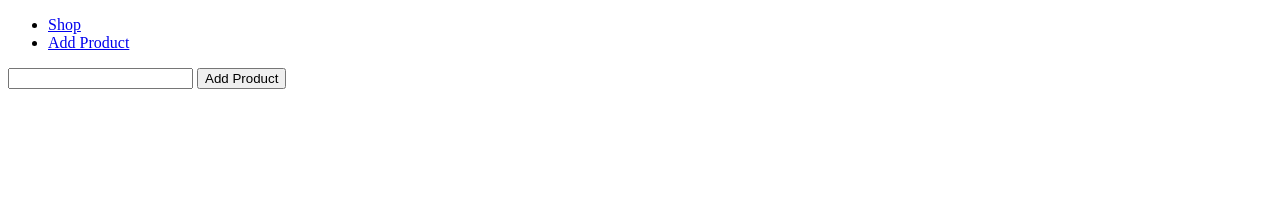
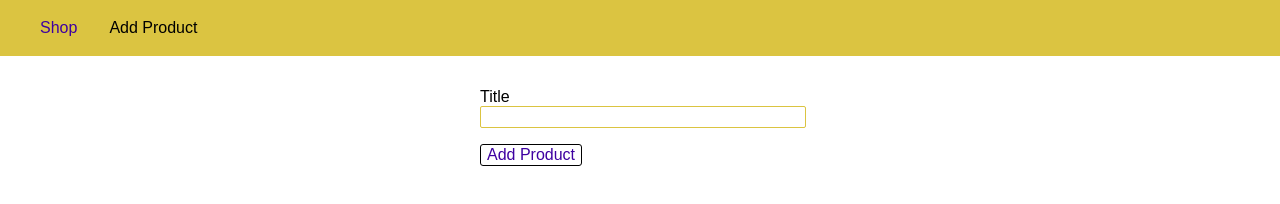
Before and after one commit to FoAMDFun/nodejsbackend, a website: page views/add-product.html in a window 1280 px wide. Drawn offline with Linux system fonts and the light colour scheme.

Commit message:
Static routing added, html and css served

```diff
--- /dev/null
+++ b/helpers/path.js
@@ -0,0 +1,2 @@
+const path = require("path");
+module.exports = path.dirname(require.main.filename);
--- /dev/null
+++ b/public/css/main.css
@@ -0,0 +1,46 @@
+body {
+  margin: 0;
+  padding: 0;
+  box-sizing: border-box;
+  font-family: sans-serif;
+}
+
+main {
+  padding: 1rem;
+}
+
+.main-header {
+  width: 97%;
+  height: 3.5rem;
+  padding: 0 1.5rem;
+  background-color: #dbc441;
+}
+
+.main-header__nav {
+  height: 100%;
+  display: flex;
+  align-items: center;
+}
+
+.main-header__item-list {
+  list-style: none;
+  margin: 0;
+  padding: 0;
+  display: flex;
+}
+
+.main-header__item {
+  margin: 0 1rem;
+  padding: 0;
+}
+
+.main-header__item a {
+  text-decoration: none;
+  color: black;
+}
+
+.main-header__item a:hover,
+.main-header__item a:active,
+.main-header__item a.active {
+  color: #3e00a1;
+}
--- /dev/null
+++ b/public/css/product.css
@@ -0,0 +1,35 @@
+.product-form {
+  width: 20rem;
+  max-width: 90%;
+  margin: auto;
+}
+
+.form-control {
+  margin: 1rem 0;
+}
+
+.form-control label,
+.form-control input {
+  display: block;
+  width: 100%;
+}
+
+.form-control input {
+  border: 1px solid #dbc441;
+  font: inherit;
+  border-radius: 2px;
+}
+
+button {
+  font: inherit;
+  border: 1px solid black;
+  color: #3e00a1;
+  background: white;
+  border-radius: 3px;
+  cursor: pointer;
+}
+
+button:hover {
+  background-color: #3e00a1;
+  color: white;
+}
--- a/routes/404.js
+++ b/routes/404.js
@@ -2,9 +2,11 @@ const path = require("path");
 
 const express = require("express");
 
+const rootDir = require("../helpers/path");
+
 const router = express.Router();
 
 router.use((req, res) => {
-  res.status(404).sendFile(path.join(__dirname, "../views/404.html"));
+  res.status(404).sendFile(path.join(rootDir, "views/404.html"));
 });
 module.exports = router;
--- a/routes/admin.js
+++ b/routes/admin.js
@@ -1,13 +1,15 @@
 const path = require("path");
 
 const express = require("express");
+
+const rootDir = require("../helpers/path");
 
 const router = express.Router();
 
 // Route handling routes
 
 router.get("/add-product", (req, res) => {
-  res.sendFile(path.join(__dirname, "../views/add-product.html"));
+  res.sendFile(path.join(rootDir, "views/add-product.html"));
 });
 
 router.post("/add-product", (req, res) => {
--- a/routes/shop.js
+++ b/routes/shop.js
@@ -2,10 +2,12 @@ const path = require("path");
 
 const express = require("express");
 
+const rootDir = require("../helpers/path");
+
 const router = express.Router();
 
 router.get("/", (req, res) => {
-  res.sendFile(path.join(__dirname, "../views/shop.html"));
+  res.sendFile(path.join(rootDir, "views/shop.html"));
 });
 
 module.exports = router;
--- a/views/add-product.html
+++ b/views/add-product.html
@@ -5,19 +5,26 @@
     <meta http-equiv="X-UA-Compatible" content="IE=edge" />
     <meta name="viewport" content="width=device-width, initial-scale=1.0" />
     <title>Add Product</title>
+    <link rel="stylesheet" href="/css/main.css" />
+    <link rel="stylesheet" href="/css/product.css" />
   </head>
   <body>
-    <header>
-      <nav>
-        <ul>
-          <li><a href="/">Shop</a></li>
-          <li><a href="/add-product">Add Product</a></li>
+    <header class="main-header">
+      <nav class="main-header__nav">
+        <ul class="main-header__item-list">
+          <li class="main-header__item"><a class="active" href="/">Shop</a></li>
+          <li class="main-header__item">
+            <a href="/add-product">Add Product</a>
+          </li>
         </ul>
       </nav>
     </header>
     <main>
-      <form action="/add-product" method="POST">
-        <input type="text" name="title" />
+      <form class="product-form" action="/add-product" method="POST">
+        <div class="form-control">
+          <label for="title">Title</label>
+          <input type="text" name="title" id="title" />
+        </div>
         <button type="submit">Add Product</button>
       </form>
     </main>
```
Also changed, not shown: app.js (+6 -2 lines), views/404.html (+12 -0 lines), views/shop.html (+8 -5 lines).
